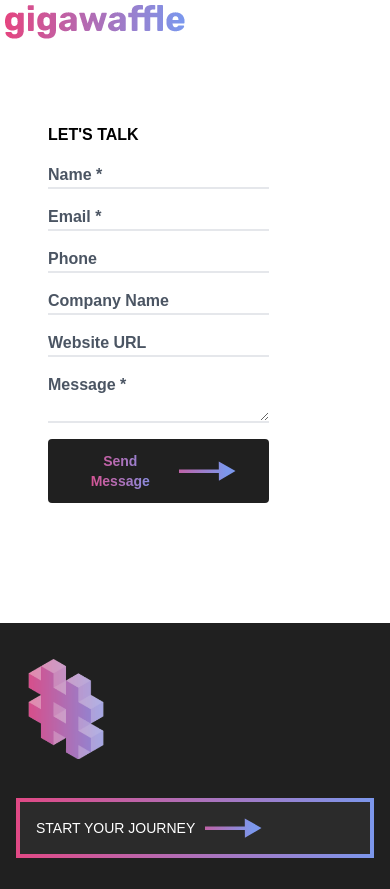
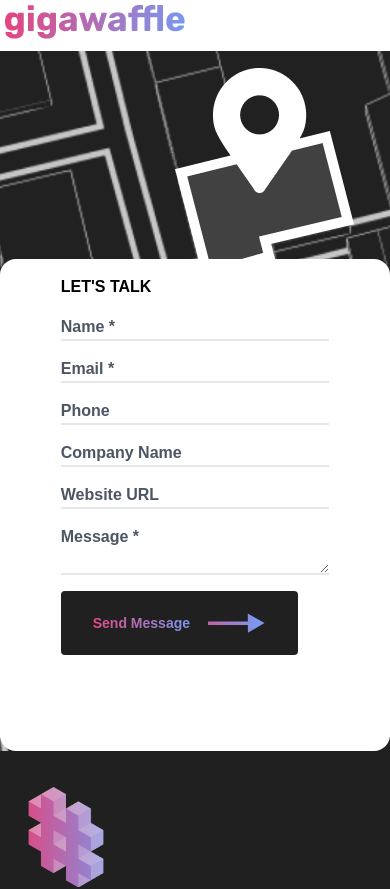
Before and after one commit to ldavidson8/newgigawaffle, a Next.js app: page /contact-us in a window 390 px wide. Shown: the top 889 px of the page. Built offline with nearby package versions, Linux system fonts and the light colour scheme.

Commit message:
Colour changes to 404 + Contact page bg moves responsively

```diff
--- a/pages/404.js
+++ b/pages/404.js
@@ -1,31 +1,36 @@
 import Link from "next/link";
 import { useEffect } from "react";
 import Router, { useRouter } from "next/router";
+import Head from "next/head";
 
 const NotFound = () => {
   const router = useRouter();
 
-  // useEffect(() => {
-  //   setTimeout(() => {
-  //     //router.go(1)
-  //     router.push("/");
-  //   }, 3000);
-  // }, []);
+  useEffect(() => {
+    setTimeout(() => {
+      //router.go(1)
+      router.push("/");
+    }, 3000);
+  }, []);
   return (
-    <div className="flex items-center justify-center w-screen h-screen">
+    <>
+      <Head>
+        <title>Oops, page not found!</title>
+      </Head>
+      <div className="flex items-center justify-center bg-dark-gray w-screen h-screen">
         <div className="px-4 lg:py-12">
           <div className="lg:gap-4 lg:flex">
             <div className="flex flex-col items-center justify-center md:py-24 lg:py-32">
-            <h1 className="font-bold text-blue-600 text-9xl">404</h1>
-            <p className="mb-2 text-2xl font-bold text-center text-gray-800 md:text-3xl">
-              <span className="text-red-500">Oops!</span> Page not found
+              <h1 className="font-bold text-primary text-9xl">404</h1>
+              <p className="mb-2 text-2xl font-bold text-center text-white md:text-3xl">
+                <span className="text-secondary">Oops!</span> Page not found
               </p>
-            <p className="mb-8 text-center text-gray-500 md:text-lg">
+              <p className="mb-8 text-center text-gray-400 md:text-lg">
                 The page you’re looking for doesn’t exist.
               </p>
               <a
                 href="/"
-              className="px-6 py-2 text-sm font-semibold text-blue-800 bg-blue-100"
+                className="px-6 py-2 text-sm font-semibold rounded-full text-white bg-primary"
               >
                 Go home
               </a>
@@ -40,6 +45,7 @@ const NotFound = () => {
           </div>
         </div>
       </div>
+    </>
   );
 };
 
--- a/pages/contact-us.js
+++ b/pages/contact-us.js
@@ -3,9 +3,9 @@ import Image from "next/image";
 
 export default function Contact() {
   return (
-    <div className="flex justify-center items-end xl:items-center lg:justify-end md:bg-mapImage bg-no-repeat bg-[bottom_-14rem_right_-120rem] md:bg-center h-4/5 w-screen py-6">
-      <div className="bg-white rounded-2xl h-min md:h-full w-full md:w-1/2 xl:w-1/3 font-bold text-gray-600 p-12 pb-24 relative">
-        <form className="xl:space-y-10 w-3/4">
+    <div className="flex justify-center items-end xl:items-center md:justify-end bg-mapImage bg-no-repeat bg-[bottom_-10rem_right_-120rem] md:bg-[bottom_-30rem_right_-90rem] xl:bg-center h-4/5 w-screen pt-52 md:py-6">
+      <div className="bg-white rounded-2xl h-min md:h-full w-full md:w-1/2 xl:w-1/3 font-bold text-gray-600 p-4 md:p-12 pb-24 relative">
+        <form className="xl:space-y-10 w-3/4 mx-auto">
           <h1 className="text-black uppercase mb-2">Let's Talk</h1>
           <div className="relative my-4 border-b-2 focus-within:border-primary">
             <input
```
Also changed, not shown: 1 other file (tests, documents, lock files or other folders). Lines whose indentation alone changed are shown as unchanged.
